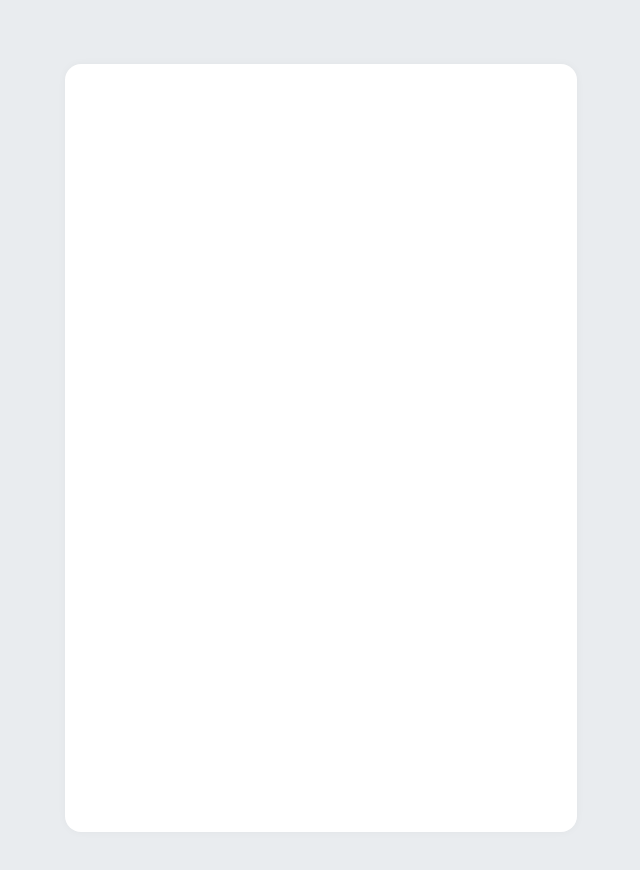
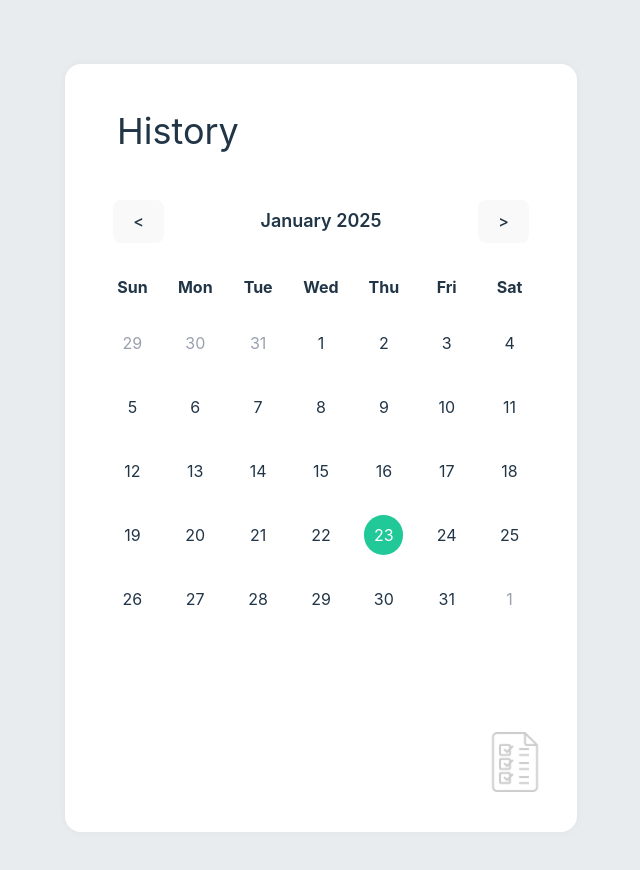
Before and after one commit to jsh6269/todo-list, a React (Vite) app: page /calendar in a window 1280 px wide. Shown: the top 870 px of the page, without its empty margins (319-959 px from the left). Built offline with nearby package versions, Linux system fonts and the light colour scheme.

Commit message:
hw: make Calendar Page

```diff
--- a/src/components/Calendar/index.jsx
+++ b/src/components/Calendar/index.jsx
@@ -1,3 +1,4 @@
+import { Link } from "react-router-dom";
 import CheckListIcon from "../../assets/checklist.png";
 import DayModal from "../DayModal";
 
@@ -12,9 +13,84 @@ import {
   isSameMonth,
   isSameDay,
 } from "date-fns";
+import { useState } from "react";
 
 const Calendar = () => {
-  return <></>;
+  const [currentDate, setCurrentDate] = useState(new Date());
+  const [selectedDate, setSelectedDate] = useState(null);
+
+  const startDate = startOfWeek(startOfMonth(currentDate));
+  const endDate = endOfWeek(endOfMonth(currentDate));
+
+  const days = [];
+  let day = startDate;
+
+  while (day <= endDate) {
+    days.push(day);
+    day = add(day, { days: 1 });
+  }
+
+  const handlePrevMonth = () => setCurrentDate(sub(currentDate, { months: 1 }));
+  const handleNextMonth = () => setCurrentDate(add(currentDate, { months: 1 }));
+
+  const handleDayClick = (date) => {
+    setSelectedDate(date);
+  };
+
+  const closeModal = () => {
+    setSelectedDate(null);
+  };
+  return (
+    <>
+      <h1 className="text-start m-12 mb-8 px-1">History</h1>
+      <div className="p-4 mx-8">
+        <div className="flex justify-between items-center mb-8">
+          <button className="text-xl" onClick={handlePrevMonth}>
+            &lt;
+          </button>
+          <h2 className="text-lg font-semibold">
+            {format(currentDate, "MMMM yyyy")}
+          </h2>
+          <button className="text-xl" onClick={handleNextMonth}>
+            &gt;
+          </button>
+        </div>
+        <div className="grid grid-cols-7 gap-6 text-center">
+          {["Sun", "Mon", "Tue", "Wed", "Thu", "Fri", "Sat"].map((day) => (
+            <div key={day} className="font-bold">
+              {day}
+            </div>
+          ))}
+          {days.map((date, index) => (
+            <div
+              key={index}
+              className={`p-2 rounded-full cursor-pointer ${
+                isSameMonth(date, currentDate)
+                  ? isSameDay(date, new Date())
+                    ? "bg-[#20c997] text-white"
+                    : "hover:bg-gray-200"
+                  : "text-gray-400"
+              }`}
+              onClick={() => handleDayClick(date)}
+            >
+              {format(date, "d")}
+            </div>
+          ))}
+        </div>
+      </div>
+
+      {selectedDate && (
+        <DayModal selectedDate={selectedDate} closeModal={closeModal} />
+      )}
+
+      <Link to="/">
+        <img
+          src={CheckListIcon}
+          className="absolute w-15 right-8 bottom-10 opacity-20 hover:opacity-100 transition-opacity duration-120"
+        />
+      </Link>
+    </>
+  );
 };
 
 export default Calendar;
--- a/src/components/DayModal/index.jsx
+++ b/src/components/DayModal/index.jsx
@@ -1,7 +1,24 @@
 import { format } from "date-fns";
 
-const DayModal = () => {
-  return <></>;
+const DayModal = ({ selectedDate, closeModal }) => {
+  return (
+    <>
+      <div
+        className="fixed inset-0 flex items-center justify-center bg-black/50"
+        onClick={closeModal}
+      >
+        <div
+          className="bg-white p-6 rounded-lg shadow-lg w-80"
+          onClick={(e) => e.stopPropagation()}
+        >
+          <h2 className="text-lg font-semibold mb-4">
+            {format(selectedDate, "yyyy-MM-dd")}
+          </h2>
+          <p className="text-gray-700 mb-6">안녕하세요!</p>
+        </div>
+      </div>
+    </>
+  );
 };
 
 export default DayModal;
```
